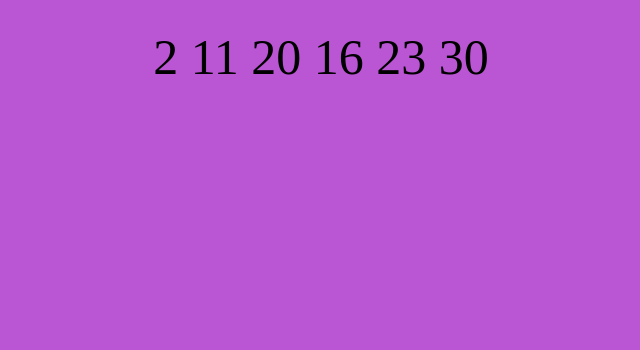
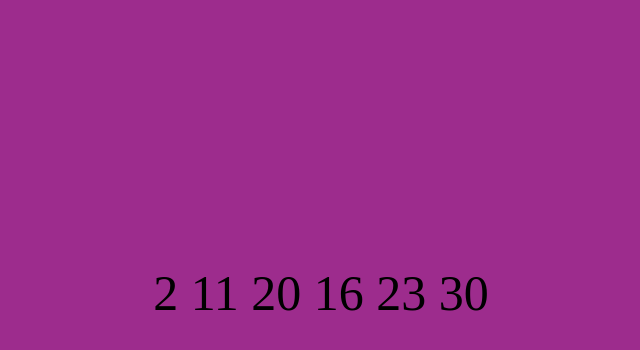
Before and after one commit to OEsquivias/OEsquivias.github.io, a plain HTML site: page index.html in a window 1280 px wide. Shown: the whole page, without its empty margins (319-959 px from the left). Drawn offline with Linux system fonts and the light colour scheme.

Commit message:
css in html

```diff
--- a/7_desembre.css
+++ b/7_desembre.css
@@ -1,11 +1,11 @@
 
 
 * {
-  background-color: 	#BA55D3;
+  background-color: 	#9d2c8d;
 }
 
 body {
-  padding: 20px;
+  padding: 20%;
   font-size: 50px;
   text-align: center;
   position: relative;
--- a/index.html
+++ b/index.html
@@ -1,7 +1,19 @@
 <!doctype html>
 <html>
-<link rel="stylesheet" type="text/css" href="7_desembre.css">
+<!-- <link rel="stylesheet" type="text/css" href="7_desembre.css"> -->
 <head>
+  <style>
+  * {
+    background-color: 	#9d2c8d;
+  }
+
+  body {
+    padding: 20%;
+    font-size: 50px;
+    text-align: center;
+    position: relative;
+  }
+  </style>
 <title>7 desembre</title>
 <script>
 function startTime() {
```
